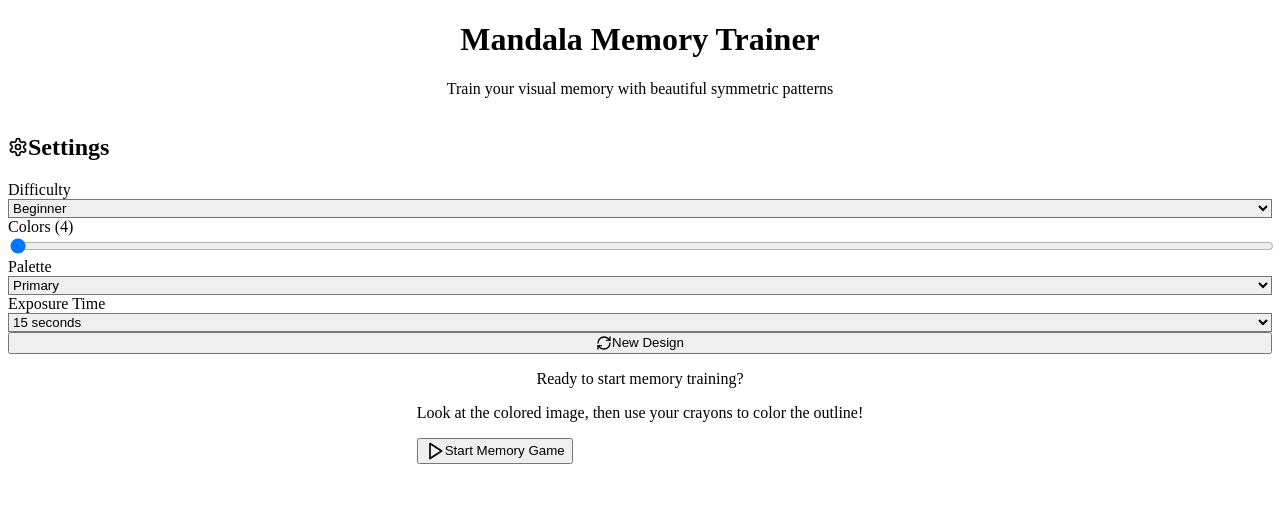
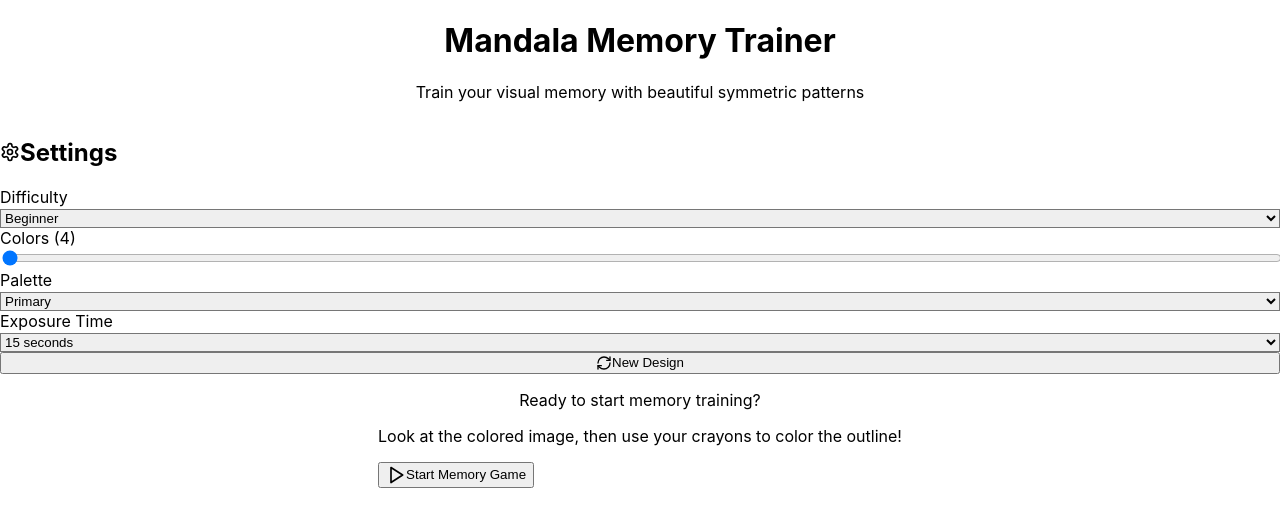
Before and after one commit to VidyaMandava/mandala-memory-trainer, a React (Vite) app: page / in a window 1280 px wide. Shown: the top 526 px of the page. Built offline with nearby package versions, Linux system fonts and the light colour scheme.

Commit message:
Update index.css

```diff
--- a/src/index.css
+++ b/src/index.css
@@ -1,3 +1,21 @@
 @tailwind base;
 @tailwind components;
 @tailwind utilities;
+
+/* Reset some default styles */
+* {
+  box-sizing: border-box;
+}
+
+body {
+  margin: 0;
+  font-family: -apple-system, BlinkMacSystemFont, 'Segoe UI', 'Roboto', 'Oxygen',
+    'Ubuntu', 'Cantarell', 'Fira Sans', 'Droid Sans', 'Helvetica Neue',
+    sans-serif;
+  -webkit-font-smoothing: antialiased;
+  -moz-osx-font-smoothing: grayscale;
+}
+
+#root {
+  min-height: 100vh;
+}
```
